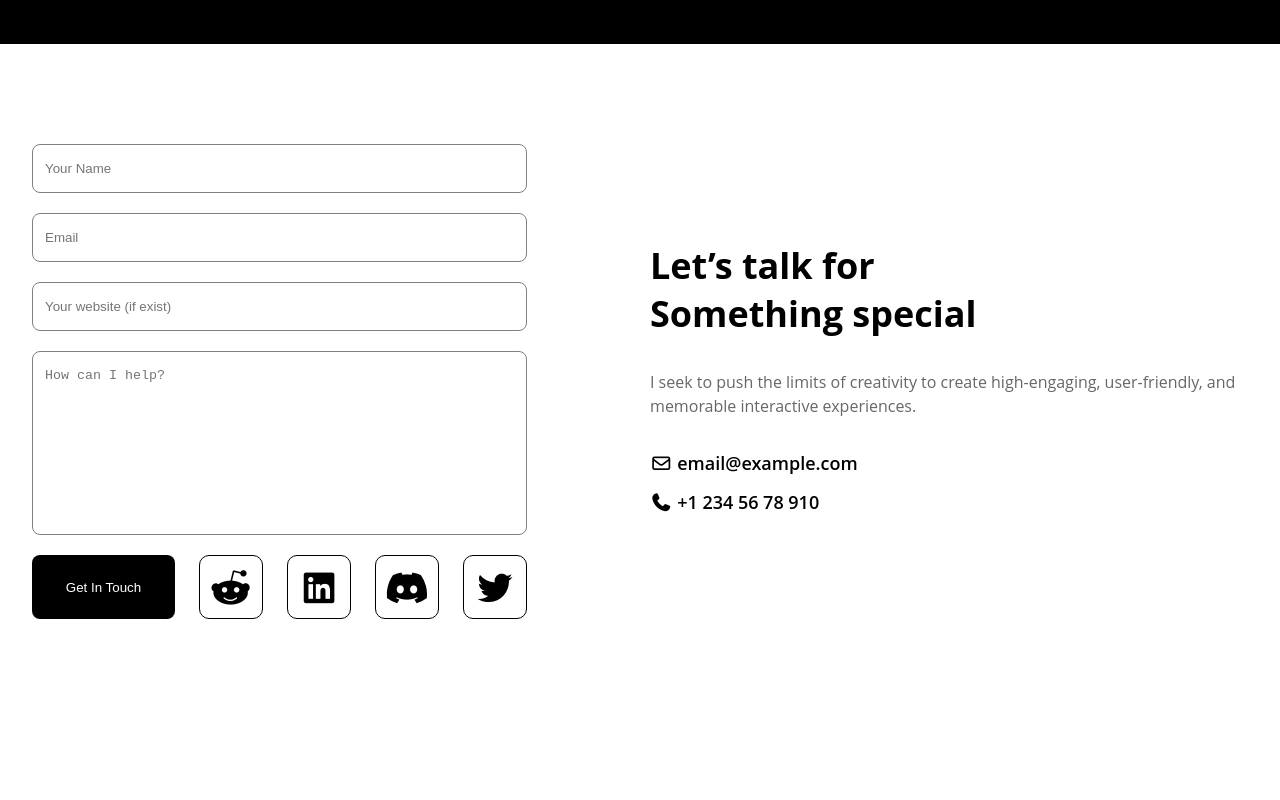
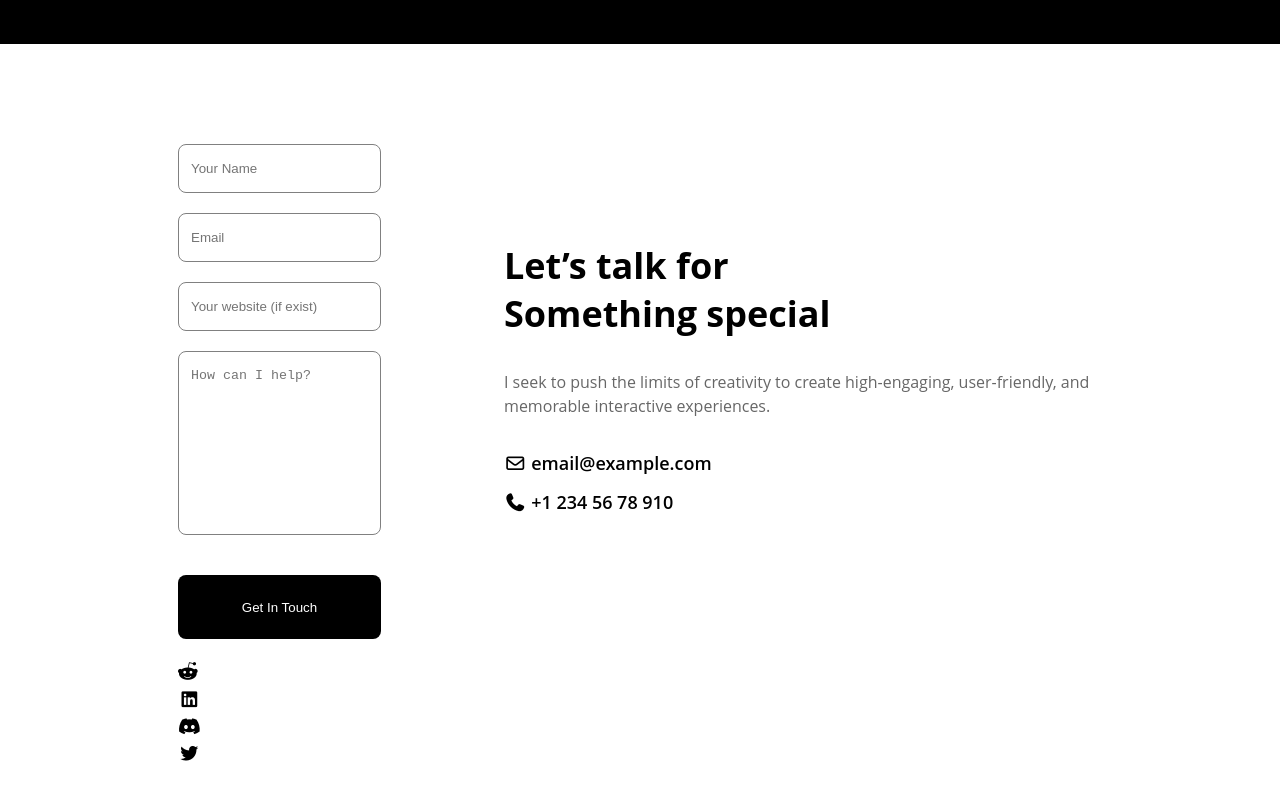
Before and after one commit to zhibekaismaberg-glitch/5-lesson, a plain HTML site: page index.html in a window 1280 px wide. Shown: the part 4455-5255 px from the top of the page. Before the commit the page ends 5174 px from the top, so only its background shows below. Drawn offline with Linux system fonts and the light colour scheme; files whose address does not match are found by name.

Commit message:
change some styles

```diff
--- a/index.html
+++ b/index.html
@@ -221,12 +221,13 @@
                 <p class="phone"><i class="fa-solid fa-phone"></i> +1 234 56 78 910</p>
                 </div>
                 <div class="form-title">
+                    <form>
                         <input type="text" placeholder="Your Name" />
                         <input type="email" placeholder="Email" />
                         <input type="text" placeholder="Your website (if exist)" />
                         <textarea rows="10" cols="20"   placeholder="How can I help?"></textarea>
-                <div class="form">
-                    <button class="touch-btn">Get In Touch</button>
+                        <div class="form-touch"></div>
+                        <button type="submit">Get In Touch</button>
                         <div class="form-block">
                             <div class="form-icon">
                                 <i class="icon-moonVector"></i>
--- a/scss/style.scss
+++ b/scss/style.scss
@@ -339,7 +339,7 @@ section:nth-child(6) {
 
 .call-me {
     display: flex;
-    justify-content: space-between;
+    justify-content: center;
     gap: 123px;
     @media (max-width: 955px) {
         flex-direction: column-reverse;
@@ -391,7 +391,7 @@ section:nth-child(6) {
     }
 }
 
-.form-title {
+form {
     display: flex;
     flex-direction: column;
     gap: 20px;
@@ -423,11 +423,11 @@ textarea {
   @media (max-width: 475px) {
     flex-direction: column-reverse;
   }
-  .form-block {
+.form-block {
     display: flex;
     gap: 24px;
   }
-    .form-icon {
+div .form-icon {
     width: 64px;
     height: 64px;
     display: flex;
@@ -441,7 +441,7 @@ textarea {
         display: flex;
         gap: 24px;
     }
-        i {
+    i {
     font-size: 35px;
     @media (max-width: 725px) {
         font-size: 25px;
@@ -449,8 +449,7 @@ textarea {
         }
     }
 }
-.touch-btn {
-    width: 143px;
+.form-title button {
     height: 64px;
     background-color: black;
     color: white;
```
Also changed, not shown: style/style.css, 1 other file. Lines whose indentation alone changed are shown as unchanged.
